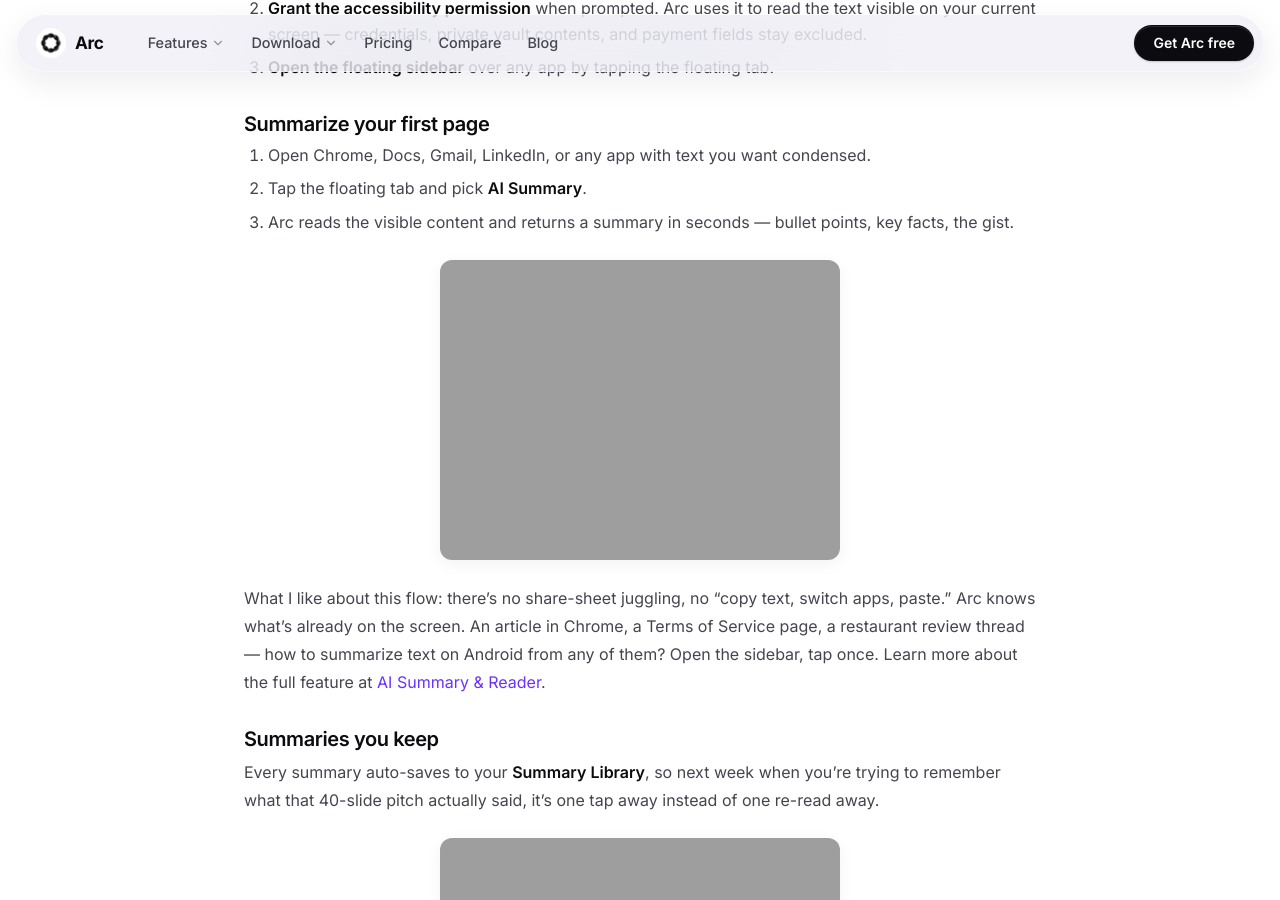
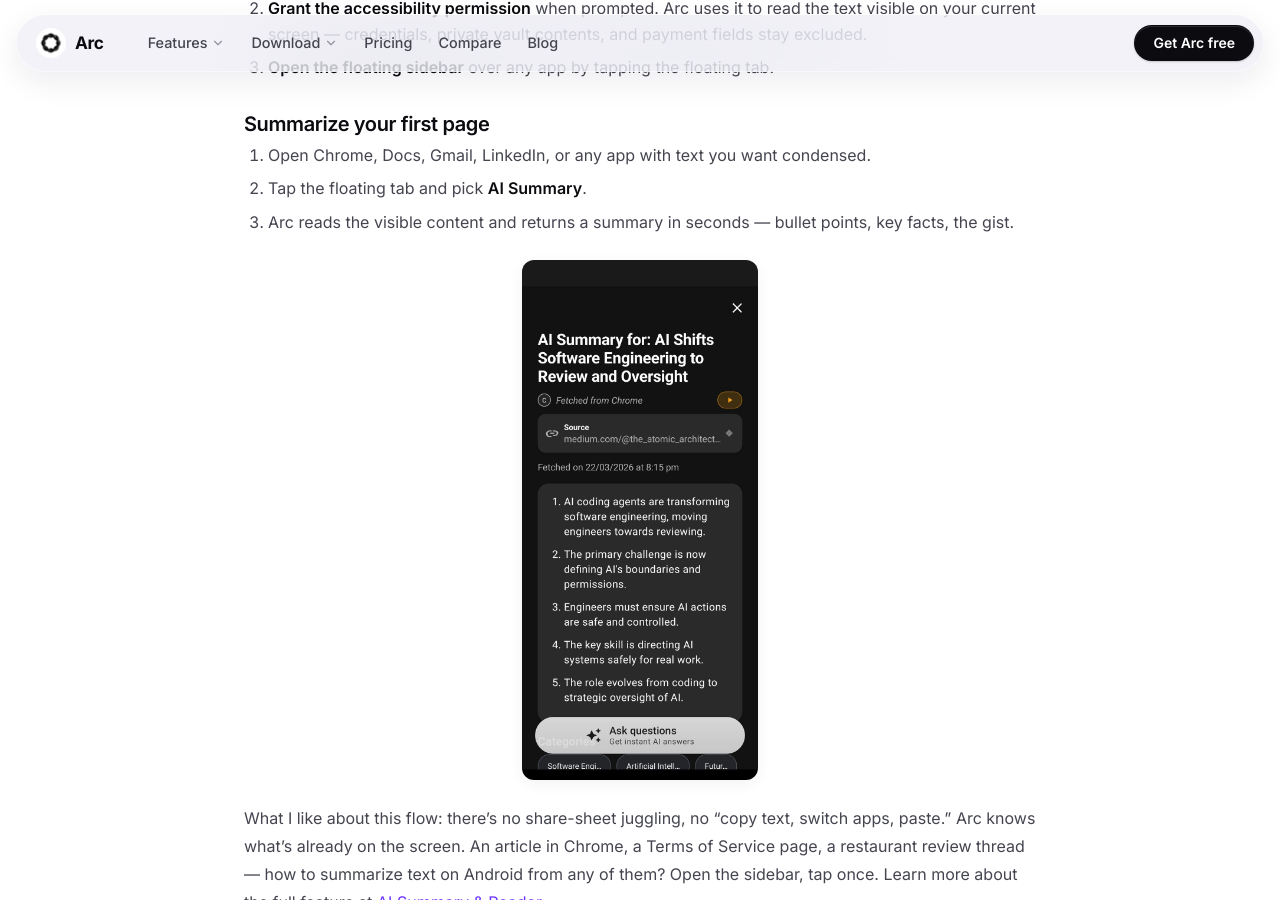
Before and after one commit to rethink-hub/arc, a Jekyll site: the page built from _posts/2026-10-04-how-to-summarize-text-on-android.md, in a window 1280 px wide and 900 px high, scrolled down 1115 px. Built offline with Jekyll 4.4.1, drawn with Linux system fonts in a browser that asks for light colours.

Commit message:
fix: {% raw %} blocked Liquid, shipping 4 broken images in one post
The four <img> tags in the Oct 4 post were each wrapped in
{% raw %}...{% endraw %}, so Jekyll emitted the Liquid verbatim and the
src attribute shipped as the literal string

  {{ '/assets/images/screenshots/02_ai_summary_result.jpg' | relative_url }}

which the browser resolved against the post URL and 404'd. Ahrefs flagged
all four; every other post renders the same markup correctly, and this was
the only file on the site containing a raw tag.

Verified on the build: all four now resolve to real files, and no
unrendered Liquid remains in any src/href across the whole output.

Co-Authored-By: Claude Opus 5 (1M context) <noreply@anthropic.com>

```diff
--- a/_posts/2026-10-04-how-to-summarize-text-on-android.md
+++ b/_posts/2026-10-04-how-to-summarize-text-on-android.md
@@ -35,9 +35,7 @@ This is the method I use a dozen times a day, because it doesn't care which app
 2. Tap the floating tab and pick **AI Summary**.
 3. Arc reads the visible content and returns a summary in seconds — bullet points, key facts, the gist.
 
-{% raw %}
 <img src="{{ '/assets/images/screenshots/02_ai_summary_result.jpg' | relative_url }}" alt="AI summary result of a web article in Arc floating sidebar on Android" width="800" height="1760" loading="lazy" />
-{% endraw %}
 
 What I like about this flow: there's no share-sheet juggling, no "copy text, switch apps, paste." Arc knows what's already on the screen. An article in Chrome, a Terms of Service page, a restaurant review thread — how to summarize text on Android from any of them? Open the sidebar, tap once. Learn more about the full feature at [AI Summary & Reader](/ai-summary-reader/).
 
@@ -45,17 +43,13 @@ What I like about this flow: there's no share-sheet juggling, no "copy text, swi
 
 Every summary auto-saves to your **Summary Library**, so next week when you're trying to remember what that 40-slide pitch actually said, it's one tap away instead of one re-read away.
 
-{% raw %}
 <img src="{{ '/assets/images/screenshots/00_summary_library_with_items.jpg' | relative_url }}" alt="Summary library in Arc storing saved AI summaries on Android" width="800" height="1760" loading="lazy" />
-{% endraw %}
 
 ### Summaries that answer follow-up questions
 
 A summary tells you *what* something says. Often you also need to ask *why* or *what does this mean for me*. Arc's summary isn't a dead end: after the result appears, type a question into the same chat — "summarize the refund policy" or "does this cover dental?" — and Arc re-reads the screen and answers from it. This is also the cleanest way to summarize text on Android page by page: scroll, ask, scroll.
 
-{% raw %}
 <img src="{{ '/assets/images/screenshots/02_ai_summary_chat_input.jpg' | relative_url }}" alt="Arc summary chat input for follow-up questions about on-screen text on Android" width="800" height="1760" loading="lazy" />
-{% endraw %}
 
 ## Method 2: Smart Extract for specific information
 
@@ -68,9 +62,7 @@ Sometimes you don't want a summary of the whole screen — you want specific pie
 
 Open the sidebar, choose **Smart Extract**, pick a mode, and Arc scans the screen for exactly that. That's how to summarize text on Android when you need numbers or deadlines instead of prose.
 
-{% raw %}
 <img src="{{ '/assets/images/screenshots/10_smart_extract_results.jpg' | relative_url }}" alt="Smart Extract results pulling key facts from screen text on Android" width="800" height="1760" loading="lazy" />
-{% endraw %}
 
 ## Method 3: Google Messages and built-in options
 
```
